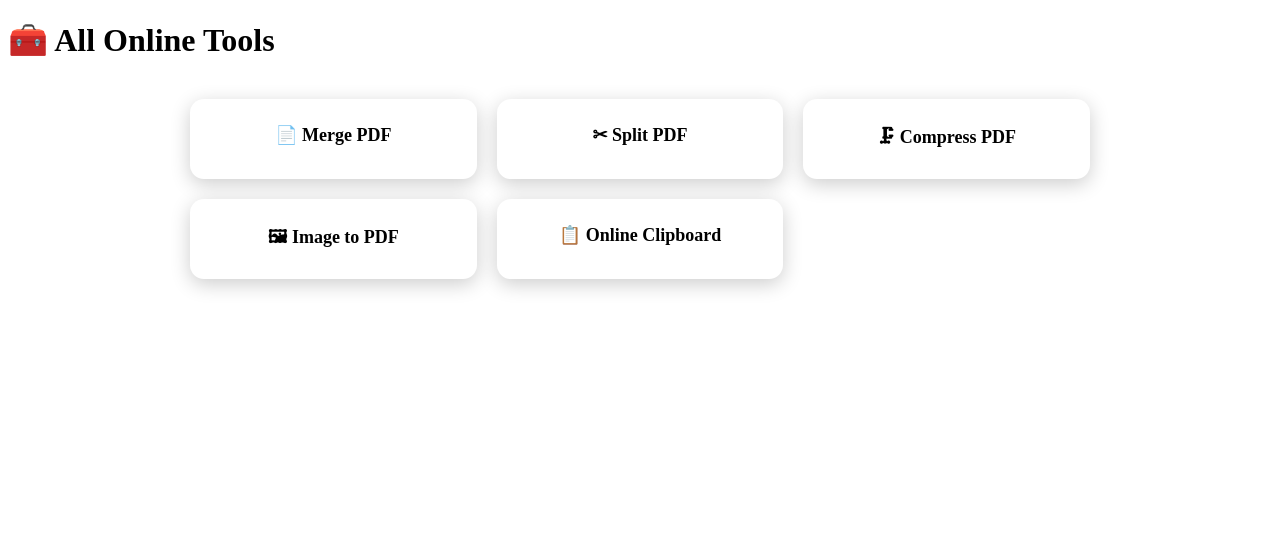
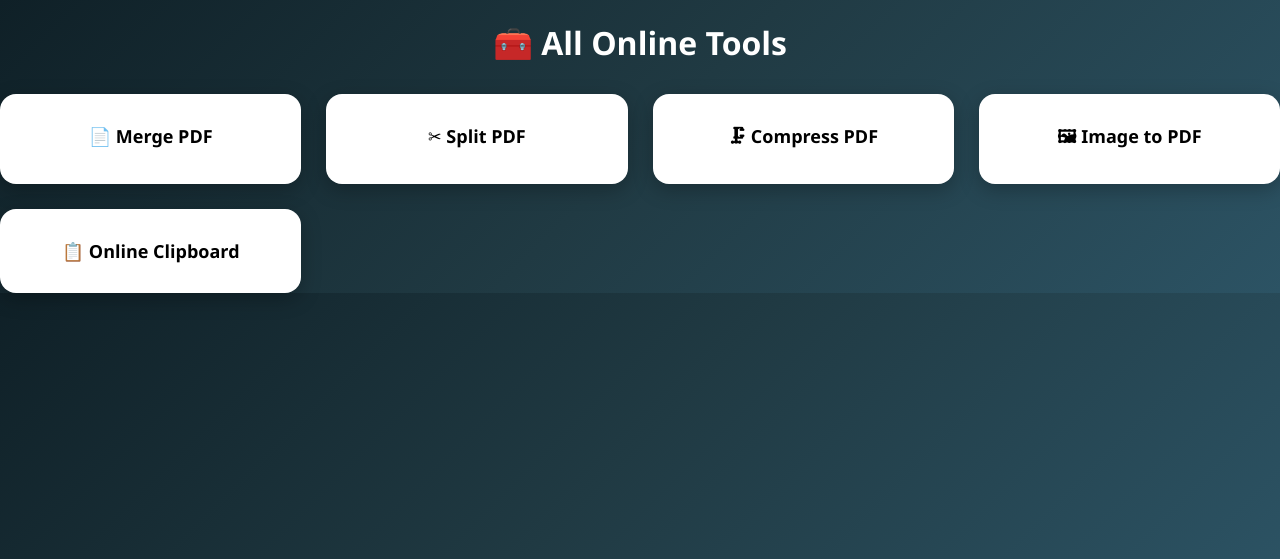
Before and after one commit to jagadishtavva63-ctrl/pdf-merger-website, a Flask app: page /tools in a window 1280 px wide. Shown: the top 559 px of the page. Run offline with Flask 3, Linux system fonts and the light colour scheme.

Commit message:
Update style.css

```diff
--- a/static/style.css
+++ b/static/style.css
@@ -1,26 +1,94 @@
+* {
+  box-sizing: border-box;
+}
+
+body {
+  margin: 0;
+  font-family: 'Segoe UI', Tahoma, sans-serif;
+  background: linear-gradient(135deg, #0f2027, #203a43, #2c5364);
+  color: white;
+  text-align: center;
+}
+
+header {
+  padding: 30px;
+  font-size: 28px;
+  font-weight: bold;
+}
+
+.container {
+  max-width: 1100px;
+  margin: auto;
+  padding: 40px 20px;
+}
+
+.card {
+  background: white;
+  color: black;
+  padding: 30px;
+  border-radius: 16px;
+  box-shadow: 0 10px 30px rgba(0,0,0,0.3);
+  max-width: 450px;
+  margin: auto;
+}
+
+input[type=file] {
+  display: none;
+}
+
+.upload-box {
+  border: 2px dashed #2c5364;
+  padding: 35px;
+  border-radius: 12px;
+  cursor: pointer;
+  color: #2c5364;
+  font-weight: bold;
+  background: #f7fbff;
+}
+
+.upload-box:hover {
+  background: #e3f2ff;
+}
+
+button {
+  margin-top: 20px;
+  padding: 12px 25px;
+  border: none;
+  background: #2c5364;
+  color: white;
+  font-size: 16px;
+  border-radius: 10px;
+  cursor: pointer;
+  transition: 0.3s;
+}
+
+button:hover {
+  background: #0f2027;
+  transform: scale(1.05);
+}
+
+/* TOOL GRID */
 .tool-grid {
   display: grid;
-  grid-template-columns: repeat(auto-fit, minmax(220px, 1fr));
-  gap: 20px;
-  max-width: 900px;
-  margin: 40px auto;
+  grid-template-columns: repeat(auto-fit, minmax(240px, 1fr));
+  gap: 25px;
+  margin-top: 30px;
 }
 
 .tool-card {
   background: white;
   color: black;
+  padding: 30px;
+  border-radius: 16px;
   text-decoration: none;
-  padding: 25px;
-  border-radius: 14px;
-  text-align: center;
   font-size: 18px;
   font-weight: bold;
-  box-shadow: 0 5px 20px rgba(0,0,0,0.2);
-  transition: 0.2s;
+  box-shadow: 0 6px 20px rgba(0,0,0,0.25);
+  transition: 0.3s;
 }
 
 .tool-card:hover {
-  transform: scale(1.05);
-  background: #2a5298;
+  transform: translateY(-8px);
+  background: #2c5364;
   color: white;
 }
```
